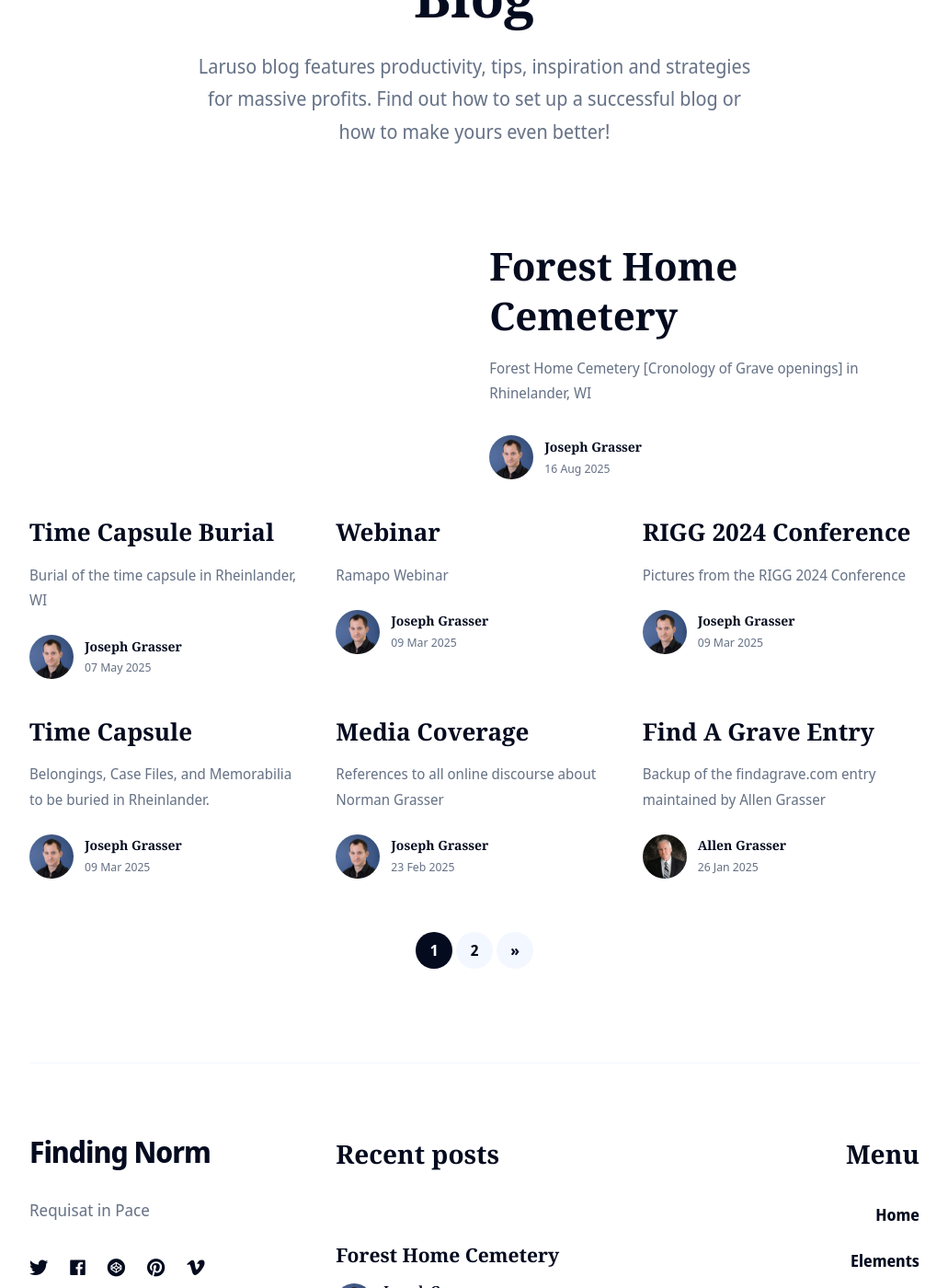
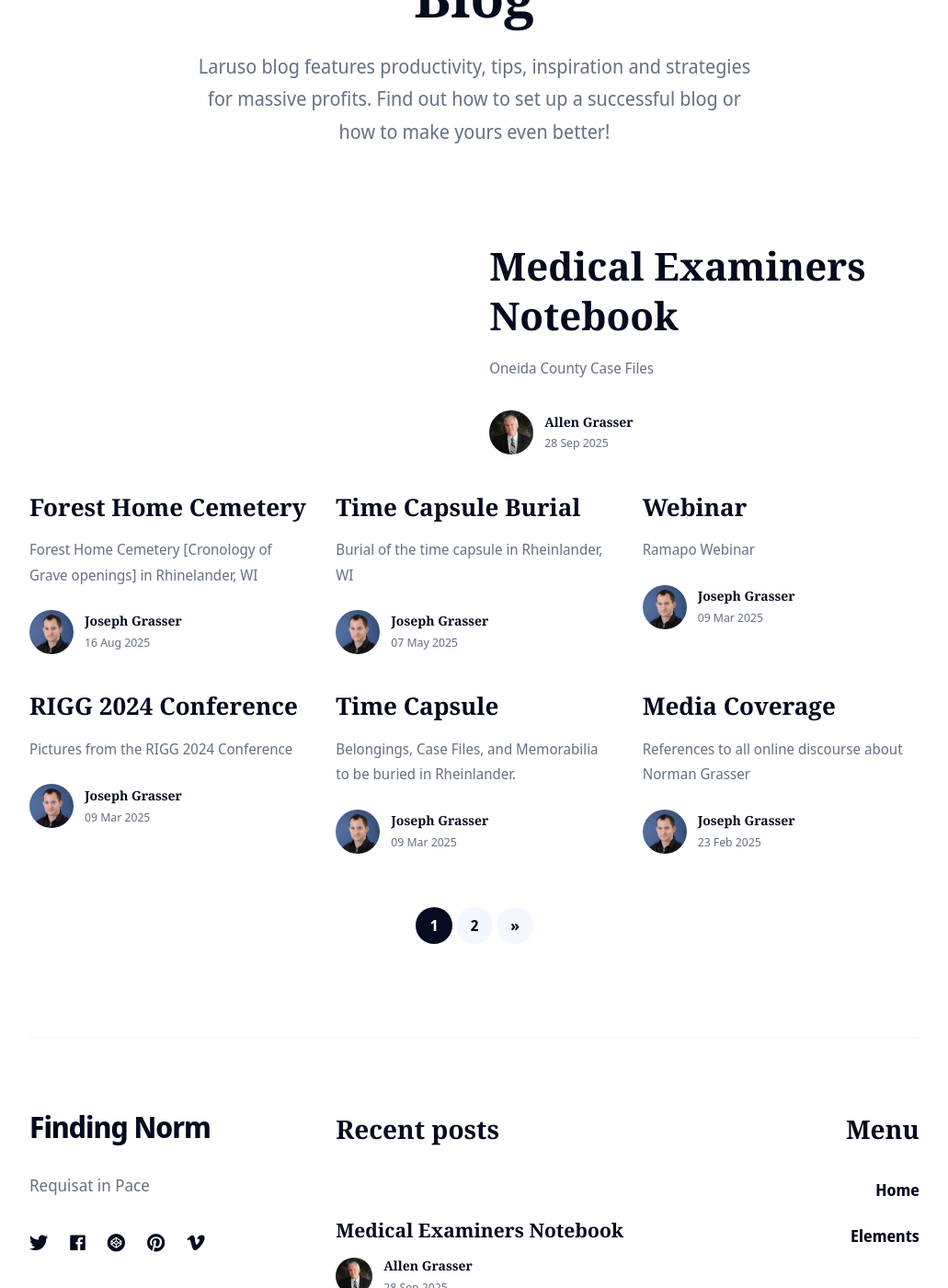
Before and after one commit to normangrasser/normangrasser.github.io, a Jekyll site: the page built from blog/index.html, in a window 1280 px wide and 1400 px high, scrolled down 220 px. Shown: the whole window at 92% size, without its empty margins (124-1155 px from the left). Built offline with Jekyll 4.4.1, drawn with Linux system fonts in a browser that asks for light colours; nearby versions of some CDN libraries; the list of posts is cut into pages by our own code; some of the changed text lies outside the part shown.

Commit message:
Add medical examiners notebook

```diff
--- a/_data/settings.yml
+++ b/_data/settings.yml
@@ -34,6 +34,8 @@ menu__settings:
           title: 'Forest Home Cemetery Chronology'
         - url: '/blog/media-coverage'
           title: 'Media Coverage'
+    - title: 'Medical Examiners Notebook'
+      url: '/blog/medical-examiners-notebook'
     - title: 'Authors'
       url: '/authors/'
 
--- /dev/null
+++ b/_posts/1980-02-28-Medical-Examiners-Notebook.markdown
@@ -0,0 +1,93 @@
+---
+layout: post
+title: Medical Examiners Notebook
+description: 'Oneida County Case Files'
+date:   2025-09-28 10:30:29 -0800
+author: agrasser
+featured: true
+---
+
+<div class="gallery-box">
+  <div class="gallery gallery--post">
+    <img src="https://live.staticflickr.com/65535/54815489332_2bf49721f6_c.jpg" loading="lazy">
+    <img src="https://live.staticflickr.com/65535/54815489427_8abe3ebf4e_c.jpg" loading="lazy">
+    <img src="https://live.staticflickr.com/65535/54816593664_04baf75245_c.jpg" loading="lazy">
+    <img src="https://live.staticflickr.com/65535/54816671615_88785b202e_c.jpg" loading="lazy">
+    <img src="https://live.staticflickr.com/65535/54816338141_a2ea6ec25c_c.jpg" loading="lazy">
+    <img src="https://live.staticflickr.com/65535/54815489262_b8e4755123_c.jpg" loading="lazy">
+    <img src="https://live.staticflickr.com/65535/54815489242_f45d543c4d_c.jpg" loading="lazy">
+    <img src="https://live.staticflickr.com/65535/54816593504_27d1fb160f_c.jpg" loading="lazy">
+    <img src="https://live.staticflickr.com/65535/54815489237_2033125111_c.jpg" loading="lazy">
+    <img src="https://live.staticflickr.com/65535/54816671415_6670b18fc2_c.jpg" loading="lazy">
+    <img src="https://live.staticflickr.com/65535/54816337846_7fa2d56609_c.jpg" loading="lazy">
+    <img src="https://live.staticflickr.com/65535/54815489197_0d7c50b7eb_c.jpg" loading="lazy">
+    <img src="https://live.staticflickr.com/65535/54816337851_727c35cd60_c.jpg" loading="lazy">
+    <img src="https://live.staticflickr.com/65535/54815489177_31589edca2_c.jpg" loading="lazy">
+    <img src="https://live.staticflickr.com/65535/54816671380_eb0c42717b_c.jpg" loading="lazy">
+    <img src="https://live.staticflickr.com/65535/54816337801_6fe6142aef_c.jpg" loading="lazy">
+    <img src="https://live.staticflickr.com/65535/54815489162_44da84aaca_c.jpg" loading="lazy">
+    <img src="https://live.staticflickr.com/65535/54816671350_1b69ca2f5f_c.jpg" loading="lazy">
+    <img src="https://live.staticflickr.com/65535/54816593384_18f8447c13_c.jpg" loading="lazy">
+    <img src="https://live.staticflickr.com/65535/54816337771_8c6cb6f961_c.jpg" loading="lazy">
+    <img src="https://live.staticflickr.com/65535/54816595808_41e88de91b_c.jpg" loading="lazy">
+    <img src="https://live.staticflickr.com/65535/54816671260_a38181498c_c.jpg" loading="lazy">
+    <img src="https://live.staticflickr.com/65535/54816593299_a76ec917eb_c.jpg" loading="lazy">
+    <img src="https://live.staticflickr.com/65535/54816671265_e9ea2c2427_c.jpg" loading="lazy">
+    <img src="https://live.staticflickr.com/65535/54815489087_673ee344ef_c.jpg" loading="lazy">
+    <img src="https://live.staticflickr.com/65535/54816671220_03183bd6ac_c.jpg" loading="lazy">
+    <img src="https://live.staticflickr.com/65535/54816671180_129ba22e79_c.jpg" loading="lazy">
+    <img src="https://live.staticflickr.com/65535/54816593259_69710697bf_c.jpg" loading="lazy">
+    <img src="https://live.staticflickr.com/65535/54816337706_86fa5d348f_c.jpg" loading="lazy">
+    <img src="https://live.staticflickr.com/65535/54816671140_4783a7191c_c.jpg" loading="lazy">
+    <img src="https://live.staticflickr.com/65535/54816595658_e00e073234_c.jpg" loading="lazy">
+    <img src="https://live.staticflickr.com/65535/54816593194_bcd5d0f7e6_c.jpg" loading="lazy">
+    <img src="https://live.staticflickr.com/65535/54816337631_8e70401b5d_c.jpg" loading="lazy">
+    <img src="https://live.staticflickr.com/65535/54816593179_88be0f7d23_c.jpg" loading="lazy">
+    <img src="https://live.staticflickr.com/65535/54816593144_d7d88f80da_c.jpg" loading="lazy">
+    <img src="https://live.staticflickr.com/65535/54816671065_57245c7b50_c.jpg" loading="lazy">
+    <img src="https://live.staticflickr.com/65535/54815488872_828b199087_c.jpg" loading="lazy">
+    <img src="https://live.staticflickr.com/65535/54816337571_867f5fa523_c.jpg" loading="lazy">
+    <img src="https://live.staticflickr.com/65535/54816337551_a69a2969e7_c.jpg" loading="lazy">
+    <img src="https://live.staticflickr.com/65535/54816337566_91b9808dc3_c.jpg" loading="lazy">
+    <img src="https://live.staticflickr.com/65535/54816671030_b57e1f4cfe_c.jpg" loading="lazy">
+    <img src="https://live.staticflickr.com/65535/54816595503_f32478f26e_c.jpg" loading="lazy">
+    <img src="https://live.staticflickr.com/65535/54816671015_43745619ff_c.jpg" loading="lazy">
+    <img src="https://live.staticflickr.com/65535/54816671005_0ebf38af7a_c.jpg" loading="lazy">
+    <img src="https://live.staticflickr.com/65535/54816593079_deffe85693_c.jpg" loading="lazy">
+    <img src="https://live.staticflickr.com/65535/54815488802_3877f204e5_c.jpg" loading="lazy">
+    <img src="https://live.staticflickr.com/65535/54816337476_f3205571b1_c.jpg" loading="lazy">
+    <img src="https://live.staticflickr.com/65535/54816670975_682d53cd4a_c.jpg" loading="lazy">
+    <img src="https://live.staticflickr.com/65535/54816670960_c4f5935e58_c.jpg" loading="lazy">
+    <img src="https://live.staticflickr.com/65535/54816337431_82f27eb7ae_c.jpg" loading="lazy">
+  </div>
+  <em>1980 Medical Examiner Oneida County, WI -  John Doe Notebook</em>
+</div>
+
+<div class="gallery-box">
+  <div class="gallery gallery--post">
+    <img src="https://live.staticflickr.com/65535/54815499932_a76a665c18_c.jpg" loading="lazy">
+    <img src="https://live.staticflickr.com/65535/54816681555_6a116c0f25_c.jpg" loading="lazy">
+    <img src="https://live.staticflickr.com/65535/54815499927_b32db497fd_c.jpg" loading="lazy">
+    <img src="https://live.staticflickr.com/65535/54816347726_a8b03d21c8_c.jpg" loading="lazy">
+    <img src="https://live.staticflickr.com/65535/54816606403_933d5cab57_c.jpg" loading="lazy">
+    <img src="https://live.staticflickr.com/65535/54816603984_1bc1430cdd_c.jpg" loading="lazy">
+    <img src="https://live.staticflickr.com/65535/54816681830_6ed40bdb65_c.jpg" loading="lazy">
+    <img src="https://live.staticflickr.com/65535/54816606528_6d9cced66b_c.jpg" loading="lazy">
+    <img src="https://live.staticflickr.com/65535/54816606533_a75b71fe4d_c.jpg" loading="lazy">
+    <img src="https://live.staticflickr.com/65535/54815500212_92c18755c1_c.jpg" loading="lazy">
+    <img src="https://live.staticflickr.com/65535/54815500217_658d0e4414_c.jpg" loading="lazy">
+    <img src="https://live.staticflickr.com/65535/54815500262_5f2c9bdbbc_c.jpg" loading="lazy">
+    <img src="https://live.staticflickr.com/65535/54816604149_f882c99423_c.jpg" loading="lazy">
+    <img src="https://live.staticflickr.com/65535/54816348046_e7b59f6872_c.jpg" loading="lazy">
+    <img src="https://live.staticflickr.com/65535/54816348061_be7a1503b7_c.jpg" loading="lazy">
+    <img src="https://live.staticflickr.com/65535/54816681940_50b4efe791_c.jpg" loading="lazy">
+    <img src="https://live.staticflickr.com/65535/54816606653_e16f029262_c.jpg" loading="lazy">
+    <img src="https://live.staticflickr.com/65535/54816606673_ba46d64bc4_c.jpg" loading="lazy">
+    <img src="https://live.staticflickr.com/65535/54816606333_ed355f46ef_c.jpg" loading="lazy">
+    <img src="https://live.staticflickr.com/65535/54816348131_fa551f7704_c.jpg" loading="lazy">
+    <img src="https://live.staticflickr.com/65535/54816606488_d6fa620db0_c.jpg" loading="lazy">
+    <img src="https://live.staticflickr.com/65535/54816604039_a5308ac2c2_c.jpg" loading="lazy">
+    <img src="https://live.staticflickr.com/65535/54816681850_befc296b15_c.jpg" loading="lazy">
+  </div>
+  <em>1980 Sheriff Dept. Oneida County, WI - John Doe Case</em>
+</div>
```
